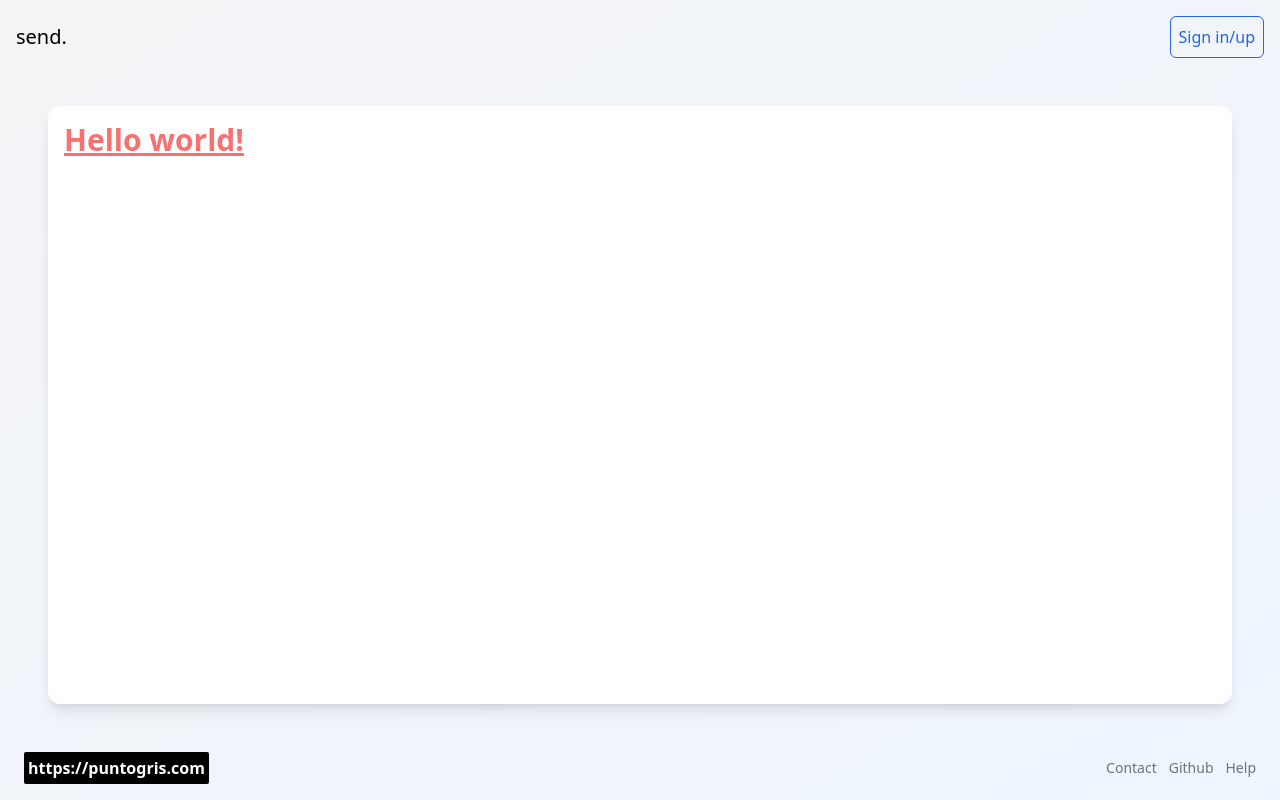
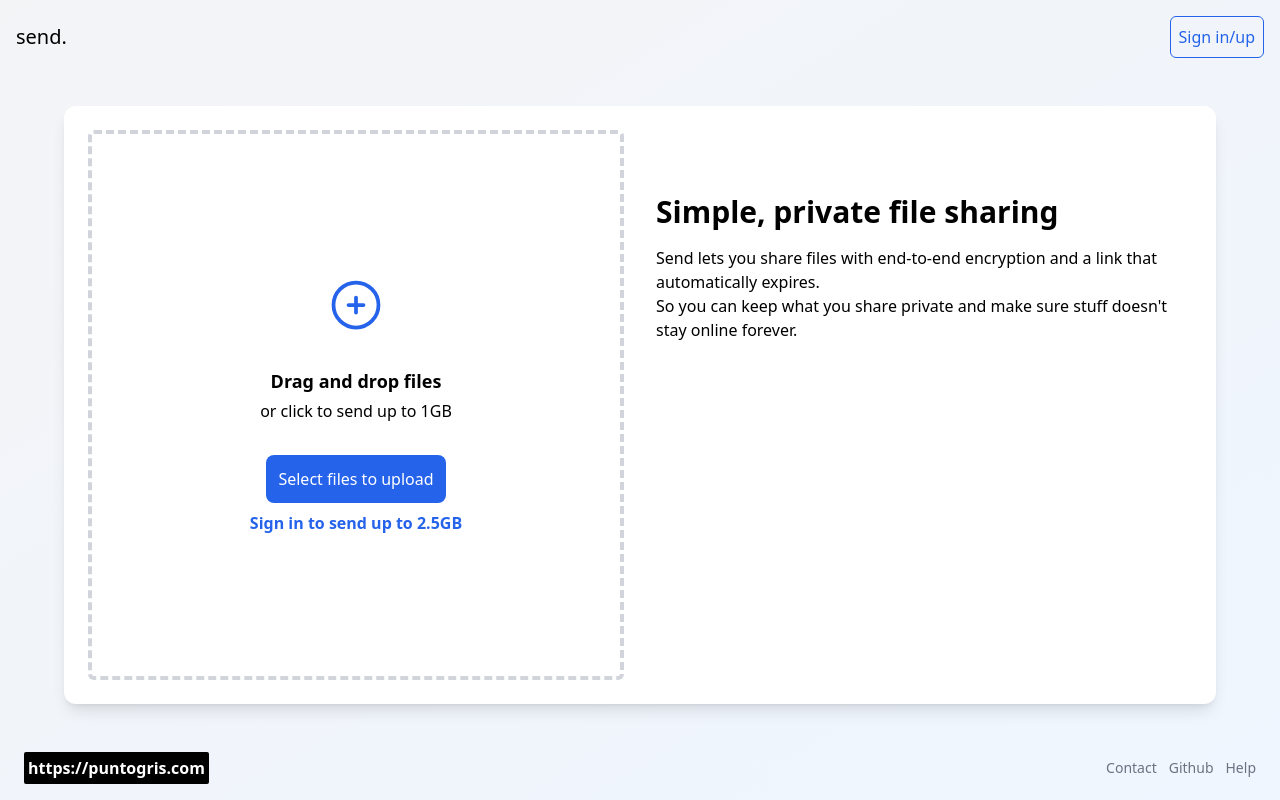
Before and after one commit to puntogris/send, a SvelteKit app: page / in a window 1280 px wide. Built offline with nearby package versions, Linux system fonts and the light colour scheme.

Commit message:
added home page

```diff
--- /dev/null
+++ b/src/lib/icons/circlePlusIcon.svelte
@@ -0,0 +1,21 @@
+<script>
+	export let size = 24;
+</script>
+
+<svg
+	xmlns="http://www.w3.org/2000/svg"
+	class="icon icon-tabler icon-tabler-circle-plus"
+	width={size}
+	height={size}
+	viewBox="0 0 24 24"
+	stroke-width="1.5"
+	stroke="currentColor"
+	fill="none"
+	stroke-linecap="round"
+	stroke-linejoin="round"
+>
+	<path stroke="none" d="M0 0h24v24H0z" fill="none" />
+	<path d="M3 12a9 9 0 1 0 18 0a9 9 0 0 0 -18 0" />
+	<path d="M9 12h6" />
+	<path d="M12 9v6" />
+</svg>
--- a/src/routes/+layout.svelte
+++ b/src/routes/+layout.svelte
@@ -7,7 +7,7 @@
 		<h1 class="text-xl font-medium">send.</h1>
 		<button class="rounded-md border border-blue-600 p-2 text-blue-600">Sign in/up</button>
 	</header>
-	<div class="h-full px-12 py-8">
+	<div class="mx-16 my-8 h-full rounded-xl bg-white shadow-lg">
 		<slot />
 	</div>
 	<footer class="mt-auto flex items-center justify-between px-6 py-4">
--- a/src/routes/+page.svelte
+++ b/src/routes/+page.svelte
@@ -1,3 +1,31 @@
-<div class="h-full grow rounded-xl bg-white p-4 shadow-lg">
-	<h2 class="flex text-3xl font-bold text-red-400 underline">Hello world!</h2>
+<script>
+	import CirclePlusIcon from '$lib/icons/circlePlusIcon.svelte';
+</script>
+
+<div class="grid h-full grid-cols-2 gap-8 p-6">
+	<div
+		class="flex h-full flex-col justify-center rounded-md border-4 border-dashed border-gray-300 p-4"
+	>
+		<div class="flex flex-col items-center gap-8">
+			<div class="text-blue-600">
+				<CirclePlusIcon size={60} />
+			</div>
+			<div class="flex flex-col items-center gap-1">
+				<h3 class="text-lg font-bold">Drag and drop files</h3>
+				<h2>or click to send up to 1GB</h2>
+			</div>
+			<div class="flex flex-col items-center gap-2">
+				<button class="rounded-lg bg-blue-600 p-3 text-white">Select files to upload</button>
+				<h3 class="font-semibold text-blue-600">Sign in to send up to 2.5GB</h3>
+			</div>
+		</div>
+	</div>
+	<div class="flex flex-col gap-4 pt-16">
+		<h1 class="text-3xl font-bold">Simple, private file sharing</h1>
+		<p>
+			Send lets you share files with end-to-end encryption and a link that automatically expires.<br
+			/>
+			So you can keep what you share private and make sure stuff doesn't stay online forever.
+		</p>
+	</div>
 </div>
```
